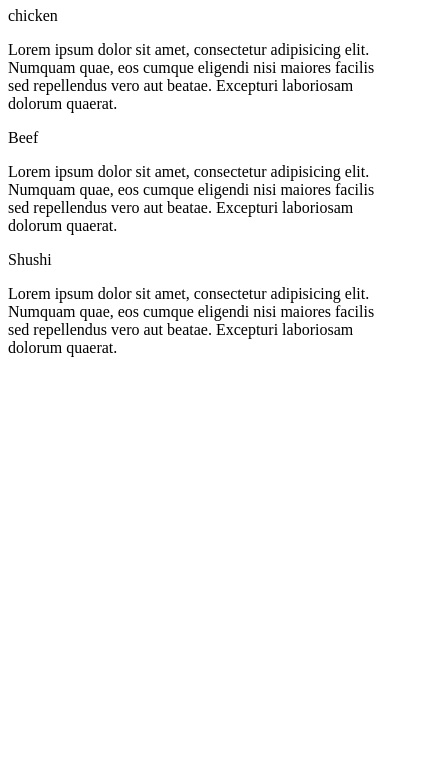
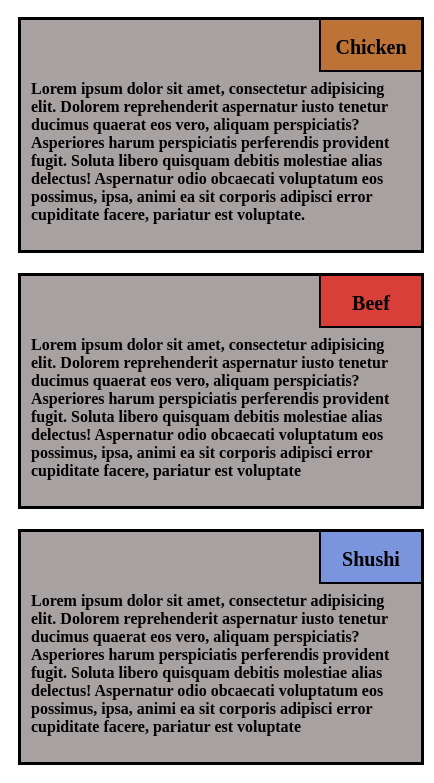
Before and after one commit to xSomoy/JHU_webDev, a plain HTML site: page mod2Solutions/index.html in a window 390 px wide. Shown: the part 73-856 px from the top of the page, 434 px wide, since content can reach past the window. Drawn offline with Linux system fonts and the light colour scheme.

Commit message:
non responsive done

```diff
--- a/mod2Solutions/css/style.css
+++ b/mod2Solutions/css/style.css
@@ -0,0 +1,95 @@
+h1 {
+    text-align: center;
+}
+
+#container {
+    text-align: center;
+}
+
+#item1,
+#item2,
+#item3 {
+    background: #a7a1a1;
+    width: 400px;
+    margin: 10px;
+    display: inline-block;
+    border: 3px solid #000000;
+}
+
+#item1 {
+    position: relative;
+}
+
+#item1 .itemName {
+    position: absolute;
+    top: -2px;
+    right: -2px;
+    background: #bc7335;
+    display: block;
+    width: 100px;
+    height: 50px;
+    text-align: center;
+    line-height: 15px;
+    font-weight: 700;
+    font-size: 20px;
+    border: 2px solid #000000;
+}
+
+#item1 .itemDescription p {
+    margin-top: 50px;
+    padding: 10px;
+    text-align: left;
+    font-weight: 700;
+}
+
+#item2 {
+    position: relative;
+}
+
+#item2 .itemName {
+    position: absolute;
+    top: -2px;
+    right: -2px;
+    background: #d83f39;
+    display: block;
+    width: 100px;
+    height: 50px;
+    text-align: center;
+    line-height: 15px;
+    font-weight: 700;
+    font-size: 20px;
+    border: 2px solid #000000;
+}
+
+#item2 .itemDescription p {
+    margin-top: 50px;
+    padding: 10px;
+    font-weight: 700;
+    text-align: left;
+}
+
+#item3 {
+    position: relative;
+}
+
+#item3 .itemName {
+    position: absolute;
+    top: -2px;
+    right: -2px;
+    background: #7a94dd;
+    display: block;
+    width: 100px;
+    height: 50px;
+    text-align: center;
+    line-height: 15px;
+    font-weight: 700;
+    font-size: 20px;
+    border: 2px solid #000000;
+}
+
+#item3 .itemDescription p {
+    margin-top: 50px;
+    padding: 10px;
+    text-align: left;
+    font-weight: 700;
+}
--- a/mod2Solutions/index.html
+++ b/mod2Solutions/index.html
@@ -9,13 +9,13 @@
 
 <body>
     <h1>Our Menu</h1>
-    <section>
+    <div id="container">
         <div id="item1">
             <div class="itemName">
-                <p>chicken</p>
+                <p>Chicken</p>
             </div>
             <div class="itemDescription">
-                <p>Lorem ipsum dolor sit amet, consectetur adipisicing elit. Numquam quae, eos cumque eligendi nisi maiores facilis sed repellendus vero aut beatae. Excepturi laboriosam dolorum quaerat.</p>
+                <p>Lorem ipsum dolor sit amet, consectetur adipisicing elit. Dolorem reprehenderit aspernatur iusto tenetur ducimus quaerat eos vero, aliquam perspiciatis? Asperiores harum perspiciatis perferendis provident fugit. Soluta libero quisquam debitis molestiae alias delectus! Aspernatur odio obcaecati voluptatum eos possimus, ipsa, animi ea sit corporis adipisci error cupiditate facere, pariatur est voluptate.</p>
             </div>
         </div>
         <div id="item2">
@@ -23,7 +23,7 @@
                 <p>Beef</p>
             </div>
             <div class="itemDescription">
-                <p>Lorem ipsum dolor sit amet, consectetur adipisicing elit. Numquam quae, eos cumque eligendi nisi maiores facilis sed repellendus vero aut beatae. Excepturi laboriosam dolorum quaerat.</p>
+                <p>Lorem ipsum dolor sit amet, consectetur adipisicing elit. Dolorem reprehenderit aspernatur iusto tenetur ducimus quaerat eos vero, aliquam perspiciatis? Asperiores harum perspiciatis perferendis provident fugit. Soluta libero quisquam debitis molestiae alias delectus! Aspernatur odio obcaecati voluptatum eos possimus, ipsa, animi ea sit corporis adipisci error cupiditate facere, pariatur est voluptate</p>
             </div>
         </div>
         <div id="item3">
@@ -31,11 +31,11 @@
                 <p>Shushi</p>
             </div>
             <div class="itemDescription">
-                <p>Lorem ipsum dolor sit amet, consectetur adipisicing elit. Numquam quae, eos cumque eligendi nisi maiores facilis sed repellendus vero aut beatae. Excepturi laboriosam dolorum quaerat.</p>
+                <p>Lorem ipsum dolor sit amet, consectetur adipisicing elit. Dolorem reprehenderit aspernatur iusto tenetur ducimus quaerat eos vero, aliquam perspiciatis? Asperiores harum perspiciatis perferendis provident fugit. Soluta libero quisquam debitis molestiae alias delectus! Aspernatur odio obcaecati voluptatum eos possimus, ipsa, animi ea sit corporis adipisci error cupiditate facere, pariatur est voluptate</p>
             </div>
         </div>
 
-    </section>
+    </div>
 </body>
 
 </html>
```
